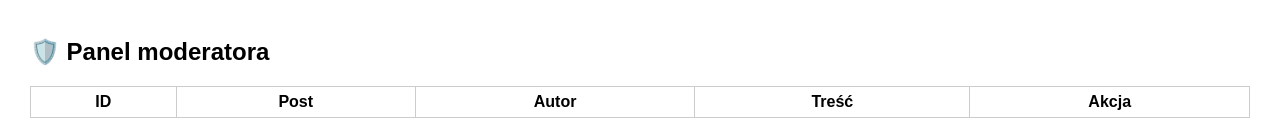
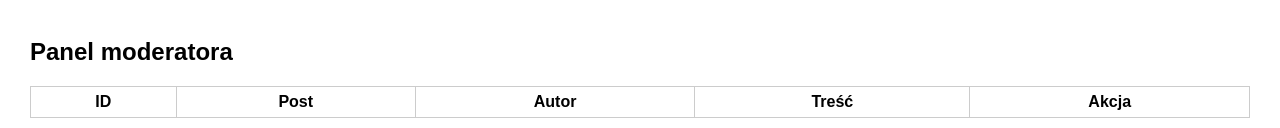
Before and after one commit to makungaa/ti_lab3, a website: page public/index.html in a window 1280 px wide. Shown: the part 440-568 px from the top of the page. Drawn offline with Linux system fonts and the light colour scheme; no server answers.

Commit message:
poprawka html

```diff
--- a/public/index.html
+++ b/public/index.html
@@ -50,7 +50,7 @@
     <button onclick="addComment()">Dodaj komentarz</button>
 </div>
 
-<h2>🛡️ Panel moderatora</h2>
+<h2>Panel moderatora</h2>
 <table id="pending">
     <thead>
     <tr>
```
